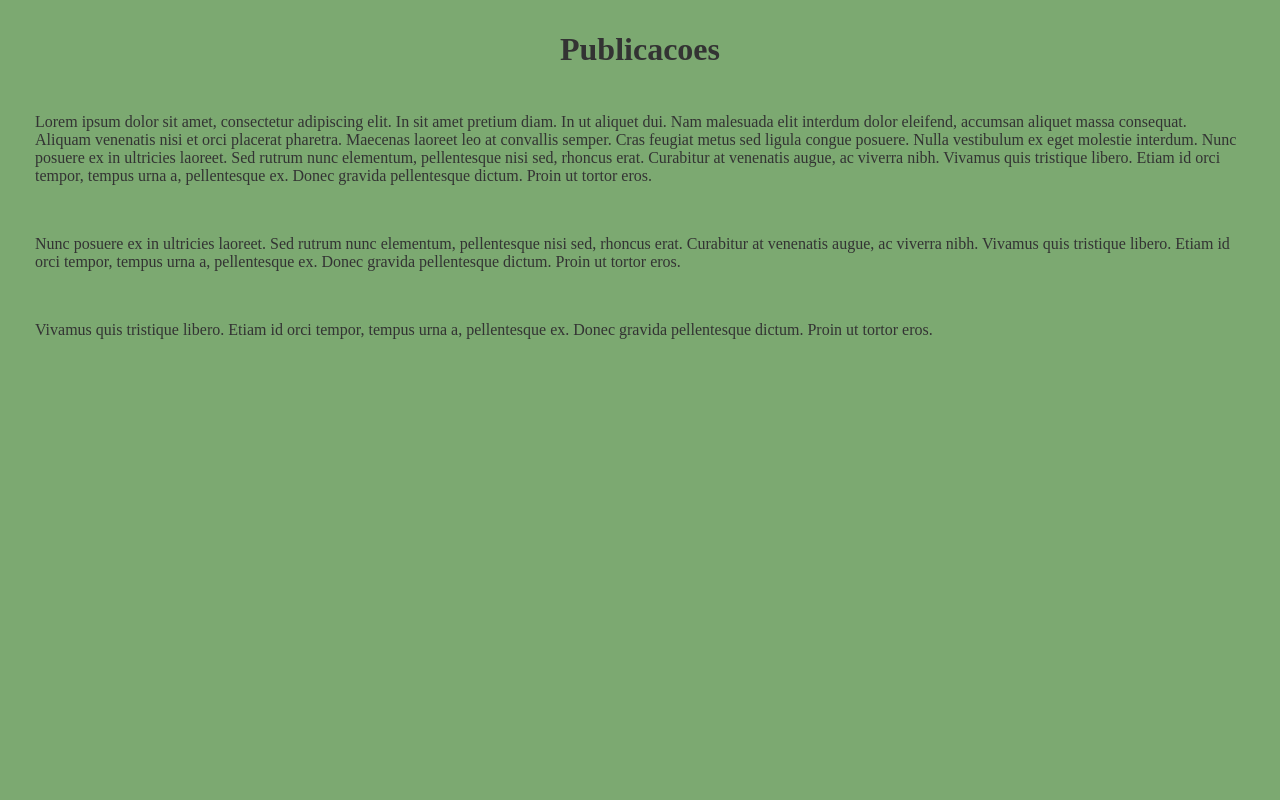
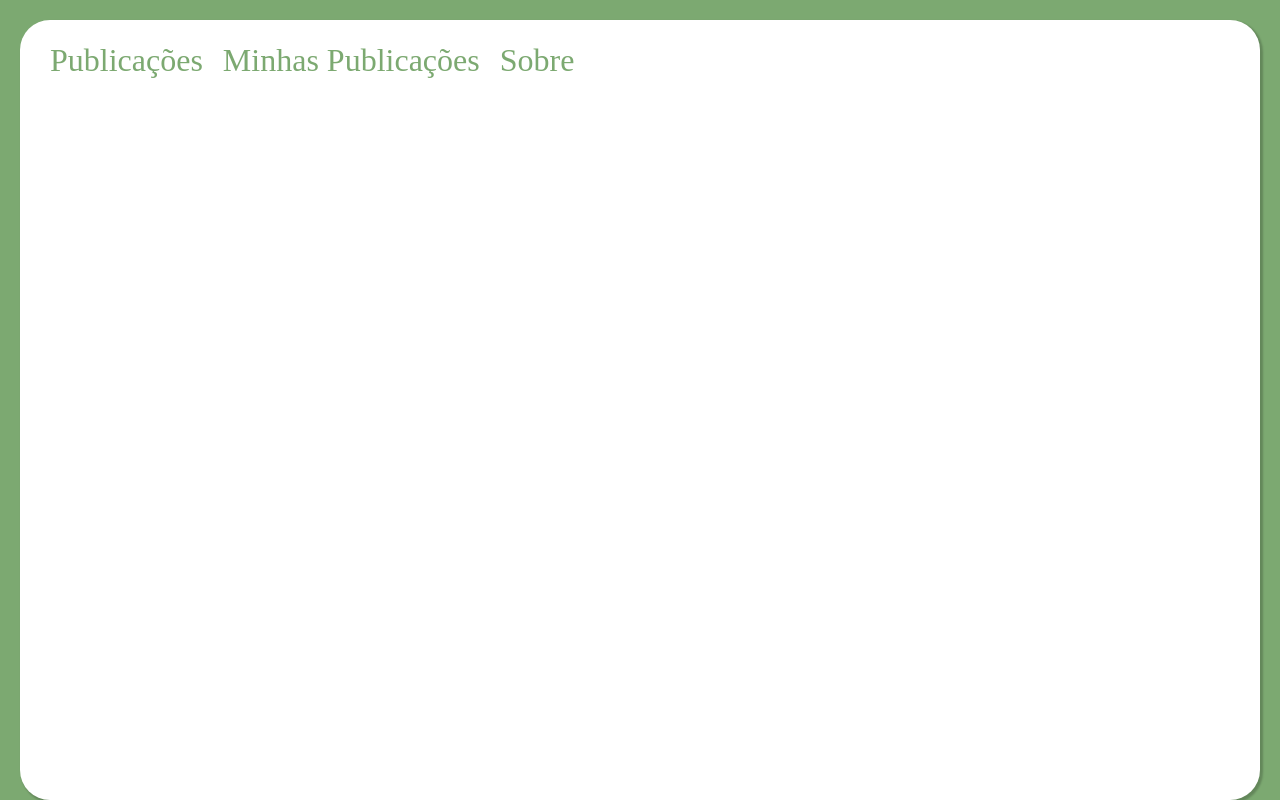
Before and after one commit to Wericless/projeto-redesocial, a Vue app: page /publicacoes in a window 1280 px wide. Built offline with nearby package versions, Linux system fonts and the light colour scheme; no server answers; a small style sheet from the web is missing; the HTML template or start-up script is replaced by a standard one.

Commit message:
Extensão da navbar para outros components

```diff
--- a/src/components/MinhasPublicacoes.vue
+++ b/src/components/MinhasPublicacoes.vue
@@ -1,32 +1,90 @@
 <template>
-  <div id="minhas-publi">
-    <h1>Minhas Postagens</h1>
-    <p>
-      Vivamus quis tristique libero. Etiam id orci tempor, tempus urna a,
-      pellentesque ex. Donec gravida pellentesque dictum. Proin ut tortor eros.
-    </p>
-    <p>Teste</p>
+  <div id="app">
+    <NavegacaoMobile />
+    <div class="content" :class="{ open: showNav }">
+      <div class="top-bar">
+        <div id="navegacao-icon" v-if="mobileView" @click="showNav = !showNav">
+          <i class="fas fa-bars"> </i>
+        </div>
+        <Navegacao v-if="!mobileView" />
+      </div>
+    </div>
   </div>
 </template>
 
 <script>
-export default {};
+import Navegacao from "../components/Navegacao.vue";
+import NavegacaoMobile from "../components/NavegacaoMobile.vue";
+export default {
+  data() {
+    return {
+      mobileView: true,
+      showNav: false,
+    };
+  },
+  methods: {
+    renderizar() {
+      this.mobileView = window.innerWidth <= 990;
+    },
+  },
+  components: {
+    Navegacao,
+    NavegacaoMobile,
+  },
+  created() {
+    this.renderizar();
+    window.addEventListener("resize", this.renderizar);
+  },
+};
 </script>
 
-<style scoped>
-#minhas-publi {
-  display: flex;
-  flex-direction: column;
-  text-align: left;
+<style>
+body {
+  width: 100%;
+  height: 100vh;
+  margin: 0;
+  padding: 0;
+  background-color: #7ca971;
 }
 
-p {
-  margin: 25px;
+#app {
+  position: relative;
+  width: calc(100% - 20px);
+  height: calc(100vh - 20px);
+  padding: 10px;
+  color: #333;
+  overflow: hidden;
 }
 
-h1 {
-  margin-bottom: 20px;
-  margin-top: 20px;
-  text-align: center;
+.top-bar {
+  display: flex;
+  width: 100%;
+}
+
+.content {
+  position: absolute;
+  top: 10px;
+  width: calc(100% - 60px);
+  height: calc(100vh - 60px);
+  padding: 20px;
+  background-color: #fff;
+  border-radius: 30px;
+  box-shadow: 2px 2px 2px 1px rgba(0, 0, 0, 0.2);
+  transition: 1s transform cubic-bezier(0.63, -0.09, 0.01, 1);
+}
+
+#navegacao-icon {
+  padding: 10px 10px 20px;
+  margin-right: 10px;
+  cursor: pointer;
+  display: flex;
+}
+
+i {
+  font-size: 2rem;
+}
+
+.open {
+  transform: translateX(200px);
 }
 </style>
--- /dev/null
+++ b/src/components/Postagens.vue
@@ -0,0 +1,41 @@
+<template>
+  <div class="postagens">
+    <p>
+      Lorem ipsum dolor sit amet, consectetur adipiscing elit. Suspendisse lacus
+      justo, volutpat blandit vulputate id, volutpat sed magna. Integer et
+      ligula ut sem tempor aliquet vitae ut erat. Vestibulum ante diam,
+      tincidunt non augue ac, mollis tristique felis. Donec nec metus eget nulla
+      cursus efficitur.
+    </p>
+
+    <p>
+      Mauris vestibulum laoreet egestas. Cras mollis nulla id quam consequat
+      consectetur. Quisque sed metus dolor. Sed tincidunt, magna eget efficitur
+      placerat, magna ex iaculis augue,
+    </p>
+
+    <p>
+      Nulla maximus nisl tortor, a vulputate eros sodales sed. Curabitur et
+      tellus justo. Nunc semper pretium posuere. Pellentesque egestas bibendum
+      pretium. Nulla et leo sit amet sem lobortis ullamcorper. Nunc ac nulla sed
+      tellus convallis venenatis. Proin eleifend, diam vel euismod porttitor,
+      elit ante ornare dolor
+    </p>
+
+    <p>
+      Maecenas pellentesque eros eget justo placerat, vitae tincidunt libero
+      luctus. Integer eget fringilla lacus. Nam ante orci, tempor ac rutrum sit
+      amet, bibendum euismod tellus
+    </p>
+  </div>
+</template>
+
+<script>
+export default {};
+</script>
+
+<style>
+.postagens {
+  display: flex;
+}
+</style>
--- a/src/components/Publicacoes.vue
+++ b/src/components/Publicacoes.vue
@@ -1,71 +1,93 @@
 <template>
-  <div id="postagens">
-    <h1>Publicacoes</h1>
-
-    <p>
-      Lorem ipsum dolor sit amet, consectetur adipiscing elit. In sit amet
-      pretium diam. In ut aliquet dui. Nam malesuada elit interdum dolor
-      eleifend, accumsan aliquet massa consequat. Aliquam venenatis nisi et orci
-      placerat pharetra. Maecenas laoreet leo at convallis semper. Cras feugiat
-      metus sed ligula congue posuere. Nulla vestibulum ex eget molestie
-      interdum. Nunc posuere ex in ultricies laoreet. Sed rutrum nunc elementum,
-      pellentesque nisi sed, rhoncus erat. Curabitur at venenatis augue, ac
-      viverra nibh. Vivamus quis tristique libero. Etiam id orci tempor, tempus
-      urna a, pellentesque ex. Donec gravida pellentesque dictum. Proin ut
-      tortor eros.
-    </p>
-    <p>
-      Nunc posuere ex in ultricies laoreet. Sed rutrum nunc elementum,
-      pellentesque nisi sed, rhoncus erat. Curabitur at venenatis augue, ac
-      viverra nibh. Vivamus quis tristique libero. Etiam id orci tempor, tempus
-      urna a, pellentesque ex. Donec gravida pellentesque dictum. Proin ut
-      tortor eros.
-    </p>
-    <p>
-      Vivamus quis tristique libero. Etiam id orci tempor, tempus urna a,
-      pellentesque ex. Donec gravida pellentesque dictum. Proin ut tortor eros.
-    </p>
+  <div id="app">
+    <NavegacaoMobile />
+    <div class="content" :class="{ open: showNav }">
+      <div class="top-bar">
+        <div id="navegacao-icon" v-if="mobileView" @click="showNav = !showNav">
+          <i class="fas fa-bars"> </i>
+        </div>
+        <!-- <Postagens /> -->
+        <Navegacao v-if="!mobileView" />
+      </div>
+    </div>
   </div>
 </template>
 
 <script>
-import API from "@/API";
-
+import Navegacao from "../components/Navegacao.vue";
+import NavegacaoMobile from "../components/NavegacaoMobile.vue";
+// import Postagens from "../components/Postagens.vue";
 export default {
   data() {
     return {
-      postagens: [],
+      mobileView: true,
+      showNav: false,
     };
   },
-  mounted() {
-    this.consultarPosts();
+  methods: {
+    renderizar() {
+      this.mobileView = window.innerWidth <= 990;
+    },
   },
-
-  methods: {
-    consultarPosts() {
-      API.getPostAll()
-        .then((res) => {
-          this.postagens = res;
-        })
-        .catch((erro) => {});
-    },
+  components: {
+    Navegacao,
+    NavegacaoMobile,
+    // Postagens,
+  },
+  created() {
+    this.renderizar();
+    window.addEventListener("resize", this.renderizar);
   },
 };
 </script>
 
-<style scoped>
-#postagens {
-  display: flex;
-  flex-direction: column;
-  text-align: left;
+<style>
+body {
+  width: 100%;
+  height: 100vh;
+  margin: 0;
+  padding: 0;
+  background-color: #7ca971;
 }
 
-p {
-  margin: 25px;
+#app {
+  position: relative;
+  width: calc(100% - 20px);
+  height: calc(100vh - 20px);
+  padding: 10px;
+  color: #333;
+  overflow: hidden;
 }
 
-h1 {
-  margin-bottom: 20px;
-  text-align: center;
+.top-bar {
+  display: flex;
+  width: 100%;
+}
+
+.content {
+  position: absolute;
+  top: 10px;
+  width: calc(100% - 60px);
+  height: calc(100vh - 60px);
+  padding: 20px;
+  background-color: #fff;
+  border-radius: 30px;
+  box-shadow: 2px 2px 2px 1px rgba(0, 0, 0, 0.2);
+  transition: 1s transform cubic-bezier(0.63, -0.09, 0.01, 1);
+}
+
+#navegacao-icon {
+  padding: 10px 10px 20px;
+  margin-right: 10px;
+  cursor: pointer;
+  display: flex;
+}
+
+i {
+  font-size: 2rem;
+}
+
+.open {
+  transform: translateX(200px);
 }
 </style>
```
